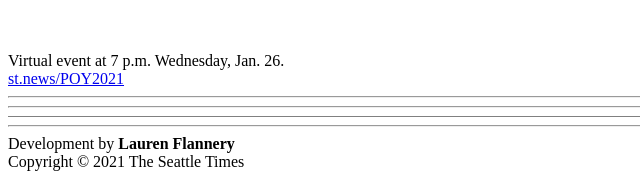
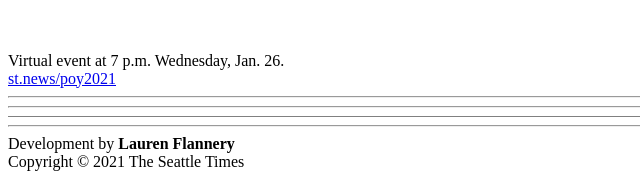
Before and after one commit to seattletimes/poy-2021, a website with bundled scripts: page src/index.html in a window 1280 px wide. Shown: the part 2904-3080 px from the top of the page, 0-640 px from the left. Built offline with nearby package versions, Linux system fonts and the light colour scheme; files whose address does not match are found by name.

Commit message:
typo in event link

```diff
--- a/src/index.html
+++ b/src/index.html
@@ -100,7 +100,7 @@
                 <div class="logo"><img loading=lazy src="./assets/SPLF_white.svg"></div>
                 <div class="text">
                   Virtual event at 7 p.m. Wednesday, Jan. 26.<br>
-                  <a href="https://st.news/POY2021">st.news/POY2021</a>
+                  <a href="https://st.news/poy2021">st.news/poy2021</a>
                 </div>
               </div>
               </div>
```
